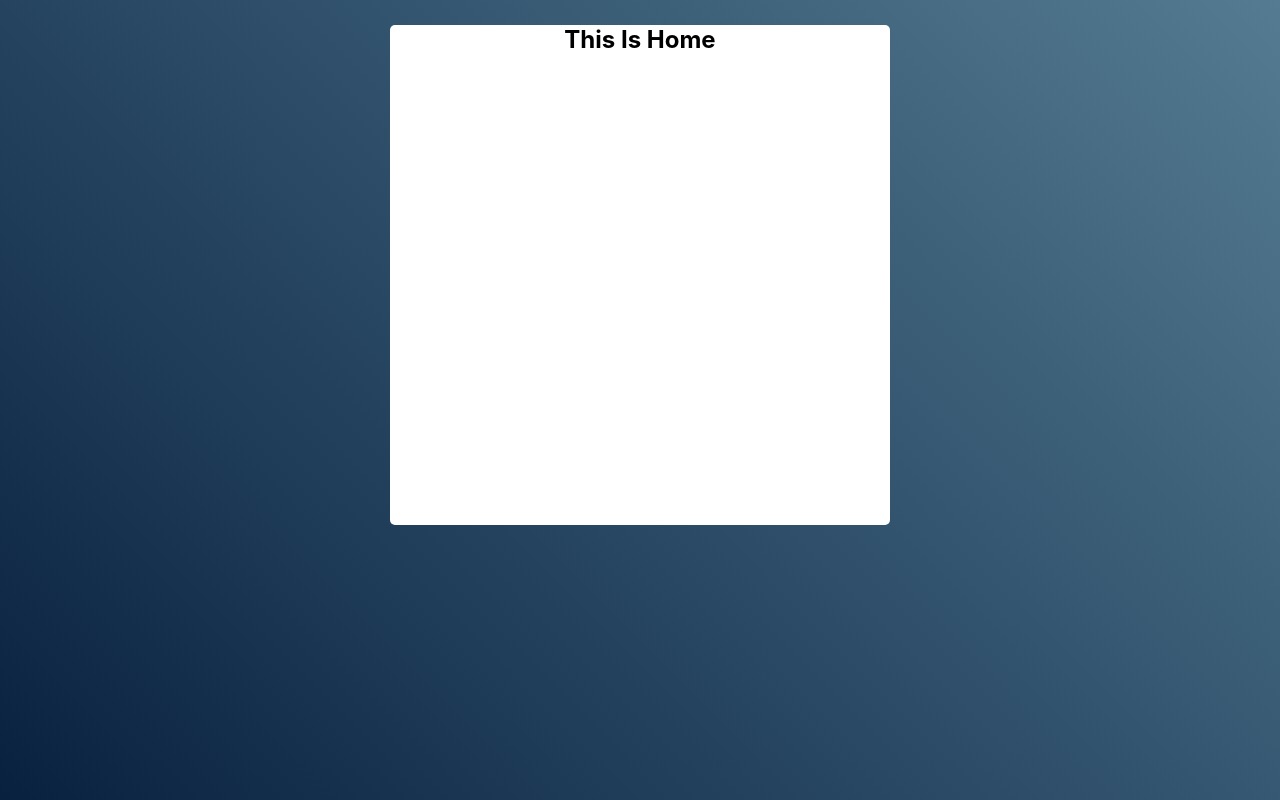
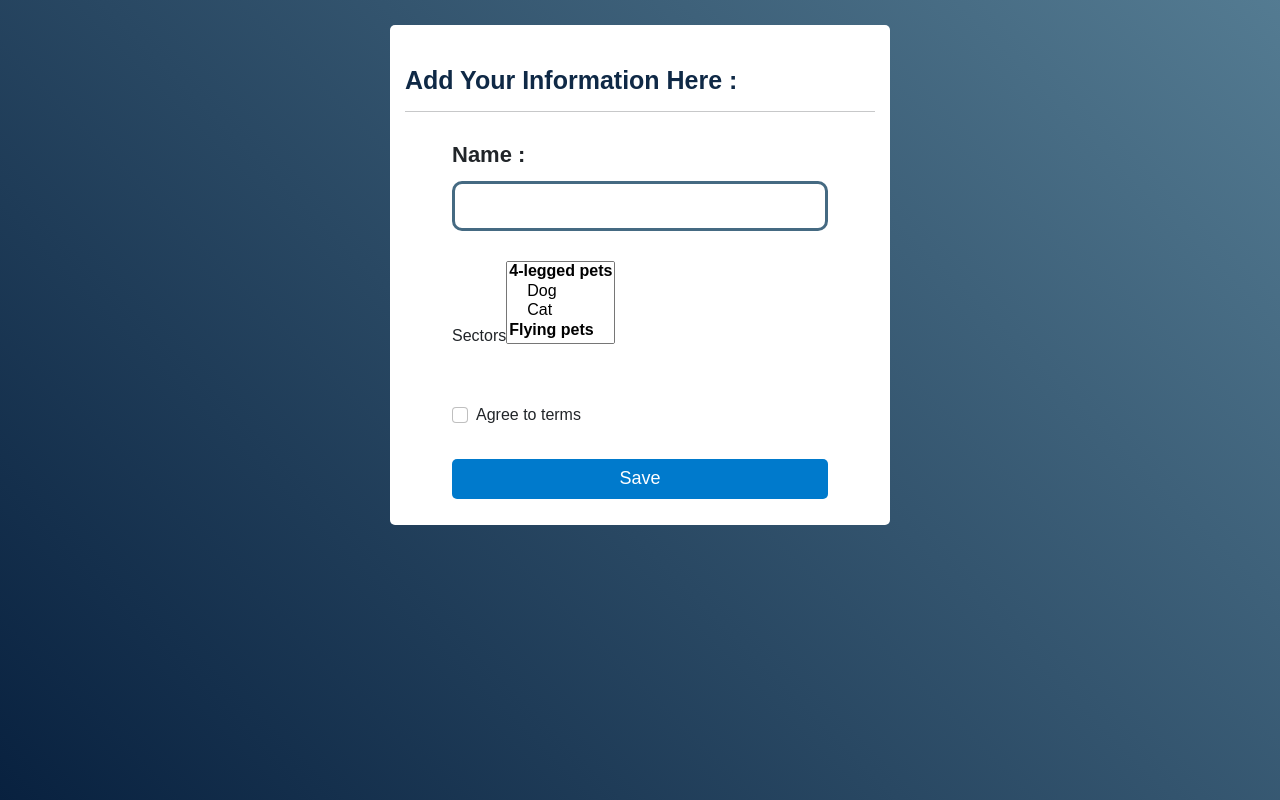
Before and after one commit to shafik720/Coding-Challenge, a React (Create React App) app: page / in a window 1280 px wide. Built offline with nearby package versions, Linux system fonts and the light colour scheme.

Commit message:
setting up routing

```diff
--- a/package.json
+++ b/package.json
@@ -6,7 +6,9 @@
     "@testing-library/jest-dom": "^5.16.5",
     "@testing-library/react": "^13.4.0",
     "@testing-library/user-event": "^13.5.0",
+    "bootstrap": "^5.2.3",
     "react": "^18.2.0",
+    "react-bootstrap": "^2.7.0",
     "react-dom": "^18.2.0",
     "react-scripts": "5.0.1",
     "web-vitals": "^2.1.4"
--- a/src/App.js
+++ b/src/App.js
@@ -4,7 +4,7 @@ import Home from './Components/Home/Home';
 
 function App() {
   return (
-    <div className="App">
+    <div>
 
       <div className="main-div">
         <Home></Home>
--- a/src/Components/Home/Home.css
+++ b/src/Components/Home/Home.css
@@ -0,0 +1,62 @@
+
+
+.home-div{
+    padding: 20px 15px;
+}
+.home-div h2{
+    margin-top: 20px;
+    font-size: 25px;
+    color: #0F2946;
+    font-weight: 700;
+}
+
+.form-div form{
+    display: flex;
+    flex-direction: column;
+    justify-content: center;
+    align-items: center;
+    gap: 30px;
+}
+.form-div form div{
+    width: 80%;
+}
+/* name entering area */
+.name-input-div{
+    display: flex;
+    flex-direction: column;
+}
+.name-input-div label{
+    font-weight: 700;
+    font-size: 22px;
+    margin: 10px 0;
+}
+.name-input-div input{
+    width: 100%;
+    box-sizing: border-box;
+    height: 50px;
+    outline: none;
+    border: 3px solid #456A82;
+    border-radius: 10px;
+    padding: 5px 15px;
+    font-size: 18px;
+    font-weight: 600;
+}
+.name-input-div input:focus{
+    border: 3px solid #007ACC;
+}
+
+.form-check{
+    margin-top: 25px;
+}
+
+/* styling save button */
+.form-div button{
+    width: 80%;
+    border: none;
+    box-sizing: border-box;
+    background: #007ACC;
+    color: white;
+    height: 40px;
+    border-radius: 5px;
+    font-size: 18px;
+}
--- a/src/Components/Home/Home.js
+++ b/src/Components/Home/Home.js
@@ -1,9 +1,40 @@
 import React from 'react';
+import './Home.css';
 
 const Home = () => {
     return (
-        <div>
-            <h2>This Is Home</h2>
+        <div className="home-div">
+            <h2>Add Your Information Here : </h2>
+            <hr />
+            <div className="form-div">
+                <form action="" >
+                    <div className="name-input-div">
+                        <label htmlFor="name">Name :</label>
+                        <input type="text" name="name" id="" />
+                    </div>
+                    <div className="">
+                        <label htmlFor="">Sectors</label>
+                        <select name="pets" size="4">
+                            <optgroup label="4-legged pets">
+                                <option value="dog">Dog</option>
+                                <option value="cat">Cat</option>
+                            </optgroup>
+                            <optgroup label="Flying pets">
+                                <option value="parrot">Parrot</option>
+                                <option value="macaw">Macaw</option>
+                                <option value="albatross">Albatross</option>
+                            </optgroup>
+                        </select>
+                    </div>
+                    <div className="form-check">
+                        <input className="form-check-input" type="checkbox" value="" id="flexCheckChecked" />
+                        <label className="form-check-label" for="flexCheckChecked">
+                            Agree to terms
+                        </label>
+                    </div>
+                    <button type="submit">Save</button>
+                </form>
+            </div>
         </div>
     );
 };
--- a/src/index.css
+++ b/src/index.css
@@ -14,6 +14,12 @@ body {
     background-attachment: fixed;
 }
 
+@import url('https://fonts.googleapis.com/css2?family=Poppins:wght@100;200;300;400;500;600;700;800;900&display=swap');
+
+*{
+    font-family: 'Poppins', sans-serif;
+}
+
 code {
   font-family: source-code-pro, Menlo, Monaco, Consolas, 'Courier New',
     monospace;
--- a/src/index.js
+++ b/src/index.js
@@ -3,6 +3,7 @@ import ReactDOM from 'react-dom/client';
 import './index.css';
 import App from './App';
 import reportWebVitals from './reportWebVitals';
+import 'bootstrap/dist/css/bootstrap.min.css';
 
 const root = ReactDOM.createRoot(document.getElementById('root'));
 root.render(
```
Also changed, not shown: 1 other file (tests, documents, lock files or other folders).
